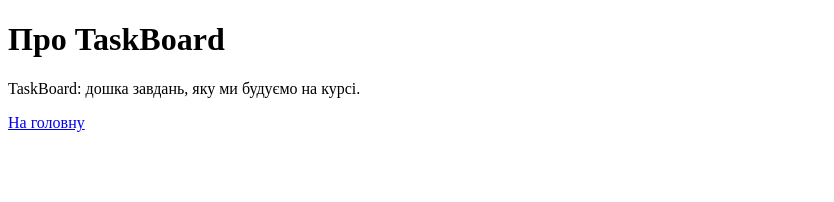
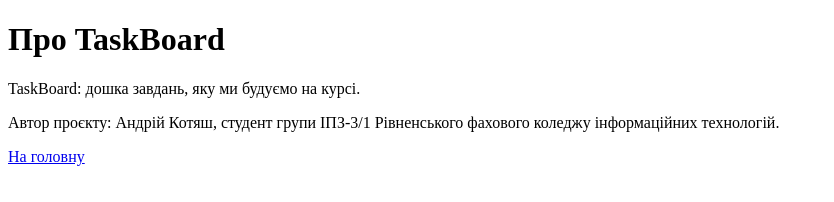
Before and after one commit to k0t1kk-0/taskboard, a plain HTML site: page about.html in a window 1280 px wide. Shown: the whole page, without its empty margins (0-834 px from the left). Drawn offline with Linux system fonts and the light colour scheme.

Commit message:
Додати інформацію про автора

```diff
--- a/about.html
+++ b/about.html
@@ -7,6 +7,7 @@
 <body>
   <h1>Про TaskBoard</h1>
   <p>TaskBoard: дошка завдань, яку ми будуємо на курсі.</p>
+  <p>Автор проєкту: Андрій Котяш, студент групи ІПЗ-3/1 Рівненського фахового коледжу інформаційних технологій.</p>
   <a href="index.html">На головну</a>
 </body>
 </html>
```
